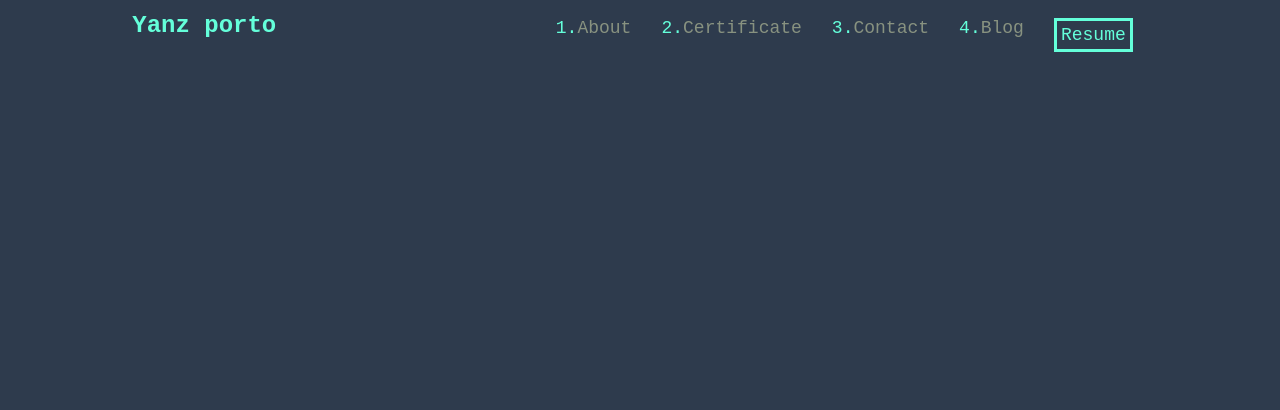
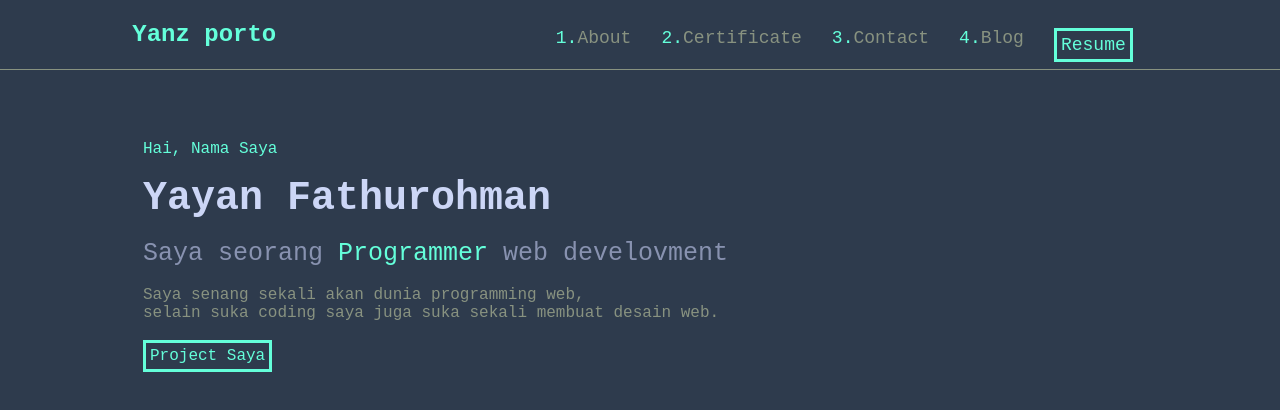
Before and after one commit to yayandev/my-portofolio, a plain HTML site: page index.html in a window 1280 px wide. Drawn offline with Linux system fonts and the light colour scheme.

Commit message:
upload intro

```diff
--- a/index.html
+++ b/index.html
@@ -35,7 +35,7 @@
                 </a>
             </li>
             <li>
-                <a href="" class="nav-item">
+                <a href="resume/mycv.pdf" class="nav-item">
                     <div class="resume">Resume</div>
                 </a>
             </li>
@@ -73,7 +73,7 @@
                 </a>
             </li>
             <li>
-                <a href="" class="nav-item p-20">
+                <a href="resume/mycv.pdf" class="nav-item p-20">
                     <div class="resume">Resume</div>
                 </a>
             </li>
@@ -82,8 +82,18 @@
 </header>
       <!-- end navbar -->
 
-
-
+      <!-- start intro -->
+      <div class="intro">
+        <p class="number">Hai, Nama Saya</p>
+        <br>
+        <h1 class="nama">Yayan Fathurohman</h1>
+        <br>
+        <p class="quote">Saya seorang <span class="number">Programmer</span> web develovment</p>
+        <br>
+        <p class="info">Saya senang sekali akan dunia programming web, <br> selain suka coding saya juga suka sekali membuat desain web. <br><br>
+        <a href="" class="resume">Project Saya</a></p>
+      </div>
+      <!-- end intro -->
       <script src="script.js"></script>
 </body>
 </html>
--- a/style.css
+++ b/style.css
@@ -13,11 +13,12 @@ body {
 
 .nav-desktop {
     width: 100%;
-    height: 50px;
+    height: 70px;
     display: flex;
     justify-content: space-around;
     align-items: center;
     box-sizing: border-box;
+    border-bottom: 1px solid #889280;
 }
 
 .name {
@@ -50,14 +51,37 @@ body {
     border: solid #64FFDA 3px;
     display: inline-block;
     padding: 4px;
+    text-decoration: none;
 
 }
 
 .nav-mobile {
     display: none;
 }
+.intro {
+    width: 80%;
+    height: auto;
+    margin: auto;
+    padding-top: 50px;
+    margin-top: 20px;
+    padding-left: 15px;
+}
 
+.nama {
+    color: #CCD6F6;
+    font-size: 40px;
+}
 
+.quote {
+    color: #8892B0;
+    font-size: 25px;
+}
+.info {
+    text-align: justify;
+}
+.resume:hover {
+    background-color: #8892B0;
+}
 
 /* resvonsive */
 
@@ -74,6 +98,7 @@ body {
         box-sizing: border-box;
         padding: 15px;
         align-items: center;
+        border-bottom: 1px solid #889280;
     }
     .nav-btn {
         display: inline-block;
```
Also changed, not shown: 1 other file.
